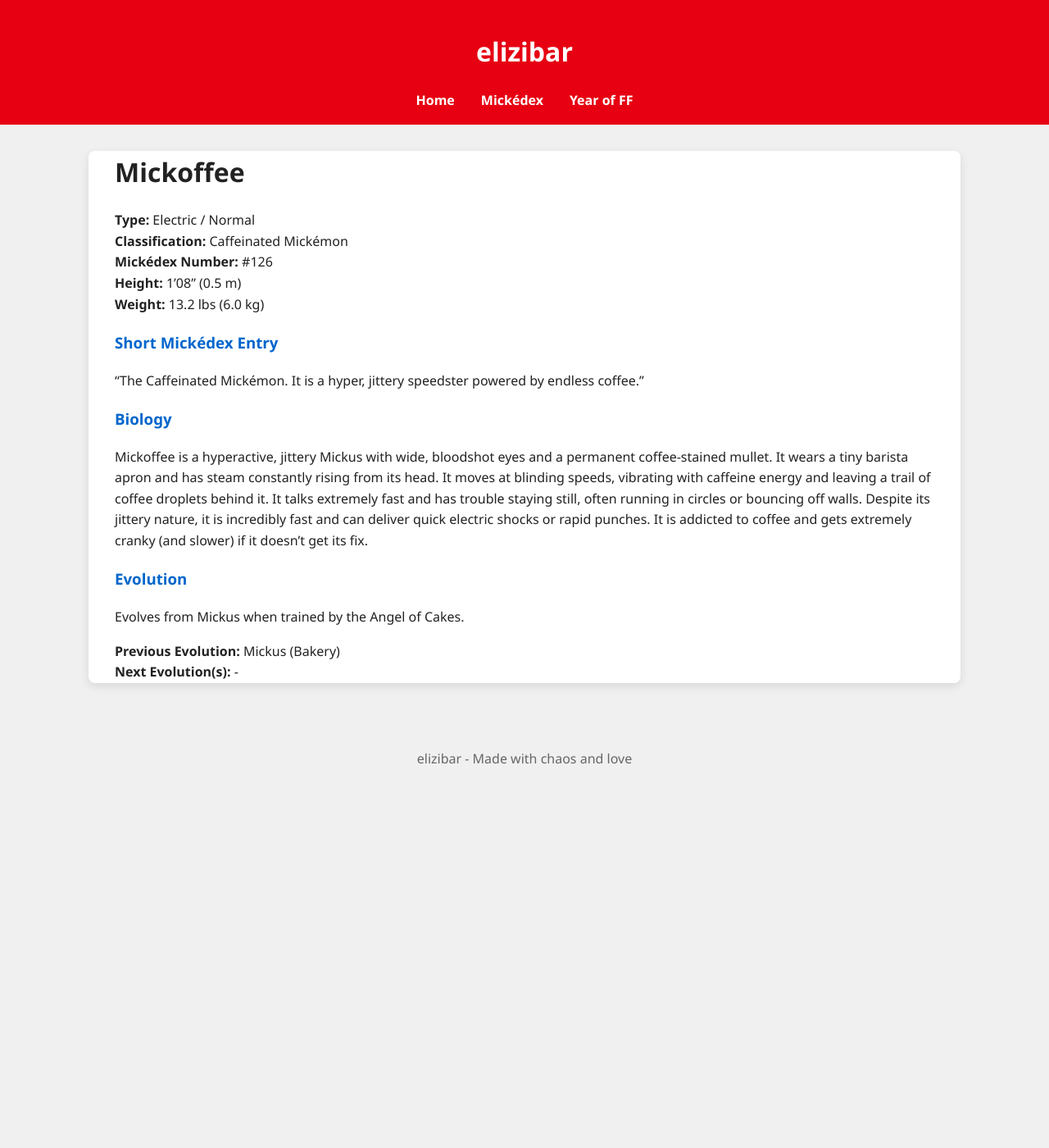
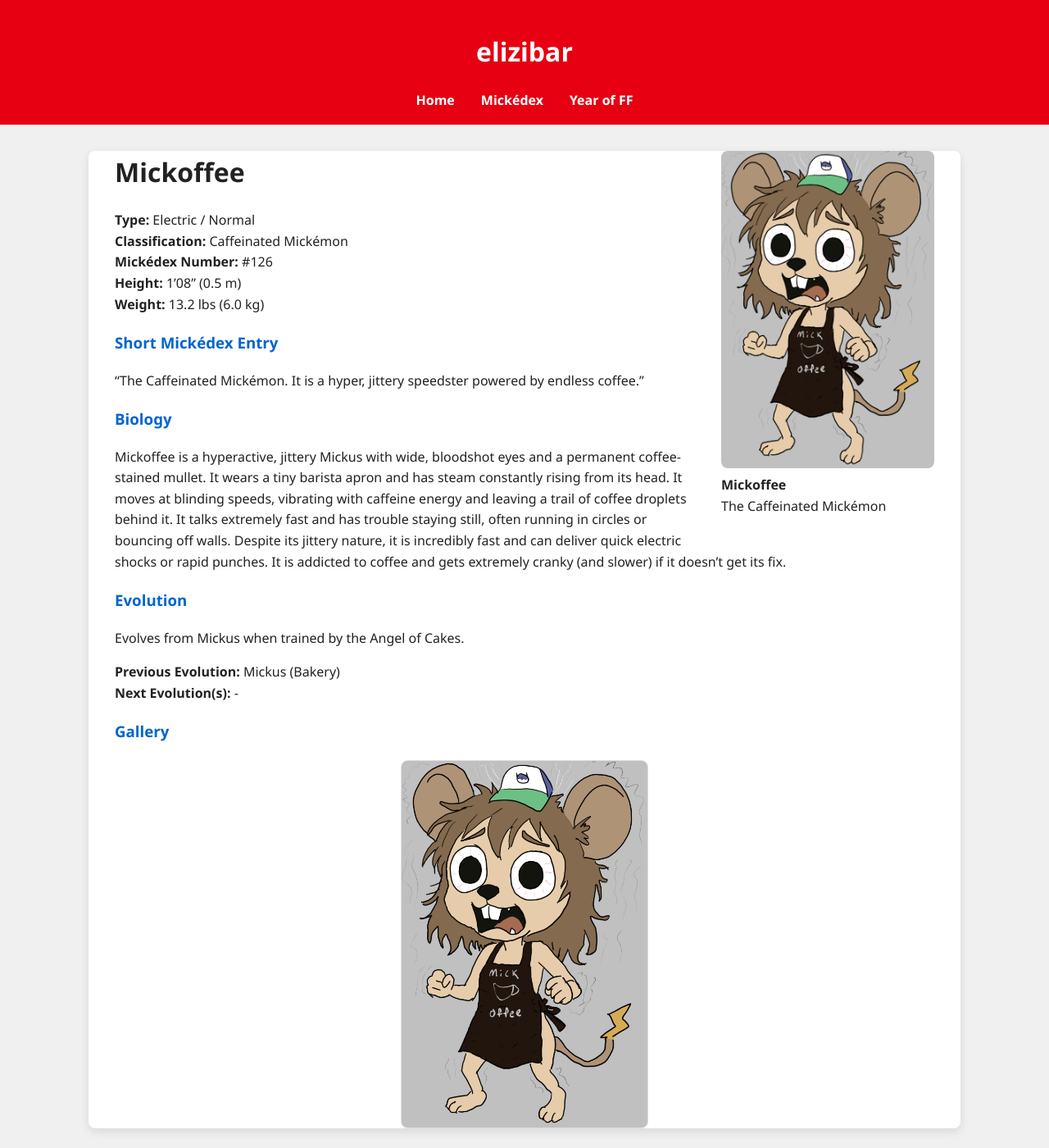
Before and after one commit to elizibar/elizibar.github.io, a Jekyll site: the page built from mickedex/bakery/mickoffee.md, in a window 1280 px wide and 1400 px high. Shown: the whole window at 82% size. Built offline with Jekyll 4.4.1, drawn with Linux system fonts in a browser that asks for light colours.

Commit message:
mickoffee

```diff
--- a/mickedex/bakery/mickoffee.md
+++ b/mickedex/bakery/mickoffee.md
@@ -3,6 +3,11 @@
 layout: default
 permalink: /mickedex/mickoffee/
 ---
+
+<figure style="float: right; margin: 0 0 20px 20px; width: 260px;">
+  <img src="/assets/images/mickoffee.png" alt="Mickoffee" style="width: 100%; border-radius: 8px;">
+  <figcaption><strong>Mickoffee</strong><br>The Caffeinated Mickémon</figcaption>
+</figure>
 
 # Mickoffee
 
@@ -23,3 +28,6 @@
 
 **Previous Evolution:** Mickus (Bakery)
 **Next Evolution(s):** -
+
+### Gallery
+![Mickoffee](/assets/images/mickoffee.png){:width="30%" style="display: block; margin: 20px auto; border: 1px solid #ddd; border-radius: 8px;"}
```
Also changed, not shown: assets/images/mickoffee.png (added).
